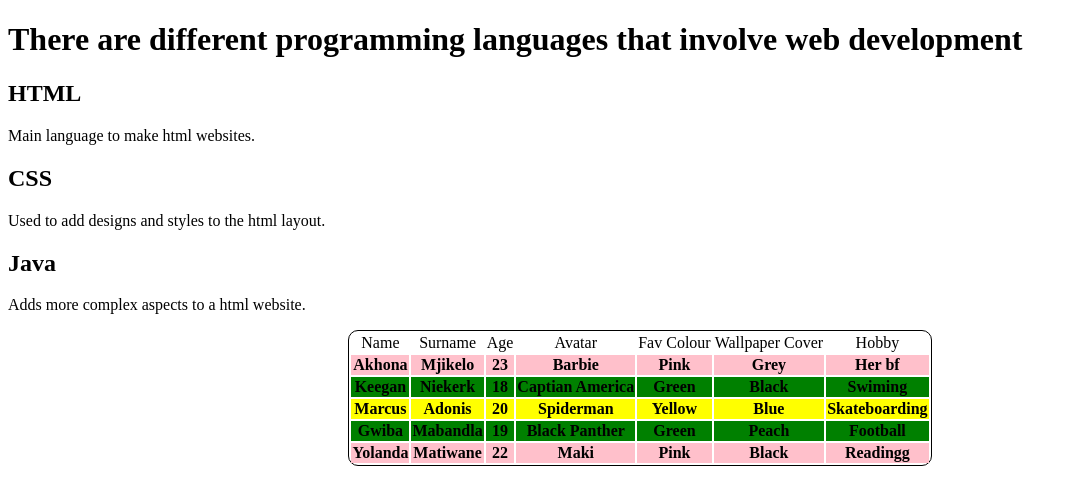
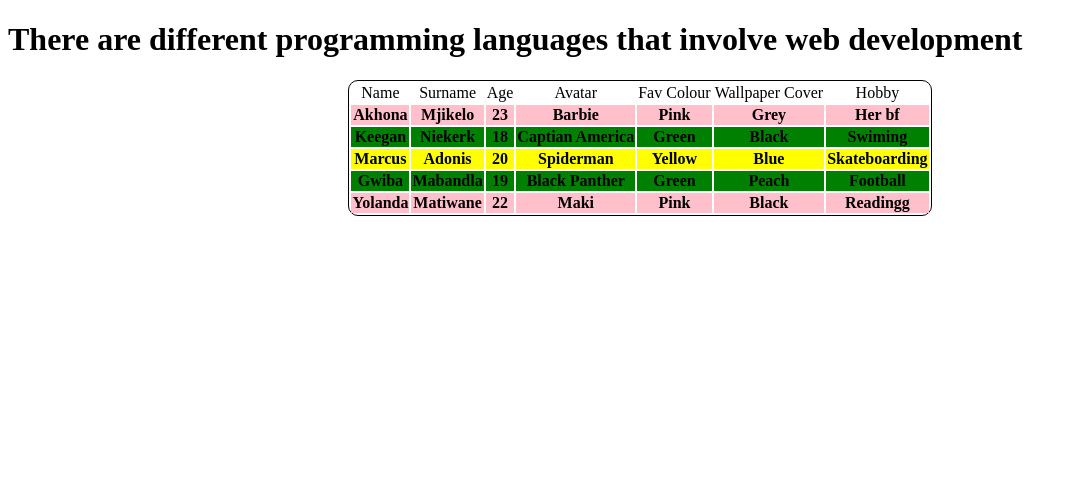
Before and after one commit to Chlowus/wednesday, a plain HTML site: page index.html in a window 1280 px wide. Shown: the whole page, without its empty margins (0-1078 px from the left). Drawn offline with Linux system fonts and the light colour scheme.

```diff
--- a/index.html
+++ b/index.html
@@ -8,18 +8,6 @@
 <body>
     <main>
     <h1>There are different programming languages that involve web development</h1>
-    <h2>HTML</h2>
-    <p>
-Main language to make html websites.
-    </p>
-    <h2>CSS</h2>
-    <p>
-Used to add designs and styles to the html layout.
-    </p>
-    <h2>Java</h2>
-    <p>
-Adds more complex aspects to a html website.
-    </p>
 
     <table border="0" align="center" style="border-radius: 10px; border: 1px solid black;">
 
```
